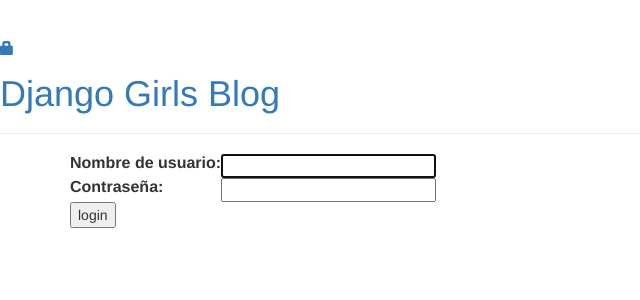
After one commit to Fortune1234246/querys, a Django app: page /accounts/login/ in a window 1280 px wide. The commit adds this page. Shown: the top 300 px of the page, without its empty margins (0-640 px from the left). Run offline with Django 3.2, Linux system fonts and the light colour scheme; some libraries are stand-ins or nearby versions.

Commit message:
Login y autenticacion

```diff
--- a/mysite/settings.py
+++ b/mysite/settings.py
@@ -121,3 +121,4 @@
 
 STATIC_URL = '/static/'
 STATIC_ROOT = os.path.join(BASE_DIR, 'static')
+LOGIN_REDIRECT_URL = '/'
--- a/mysite/urls.py
+++ b/mysite/urls.py
@@ -1,22 +1,12 @@
-"""mysite URL Configuration
-
-The `urlpatterns` list routes URLs to views. For more information please see:
-    https://docs.djangoproject.com/en/2.1/topics/http/urls/
-Examples:
-Function views
-    1. Add an import:  from my_app import views
-    2. Add a URL to urlpatterns:  path('', views.home, name='home')
-Class-based views
-    1. Add an import:  from other_app.views import Home
-    2. Add a URL to urlpatterns:  path('', Home.as_view(), name='home')
-Including another URLconf
-    1. Import the include() function: from django.urls import include, path
-    2. Add a URL to urlpatterns:  path('blog/', include('blog.urls'))
-"""
+from django.conf.urls import include, url
 from django.contrib import admin
-from django.urls import path, include
+from django.contrib.auth.views import LogoutView
+from django.contrib.auth.views import LoginView
+from django.contrib.auth import views
 
 urlpatterns = [
-    path('admin/', admin.site.urls),
-    path('', include('segundaApp.urls')),
+    url(r'^admin/', admin.site.urls),
+    url(r'^accounts/login/$', views.LoginView.as_view(), name='login'),
+    url(r'^accounts/logout/$', views.LogoutView.as_view(), name='logout', kwargs={'next_page': '/'}),
+    url(r'', include('segundaApp.urls')),
 ]
--- /dev/null
+++ b/segundaApp/templates/registration/login.html
@@ -0,0 +1,24 @@
+{% extends "segundaApp/base.html" %}
+
+{% block content %}
+    {% if form.errors %}
+        <p>Your username and password didn't match. Please try again.</p>
+    {% endif %}
+
+    <form method="post" action="{% url 'login' %}">
+    {% csrf_token %}
+        <table>
+        <tr>
+            <td>{{ form.username.label_tag }}</td>
+            <td>{{ form.username }}</td>
+        </tr>
+        <tr>
+            <td>{{ form.password.label_tag }}</td>
+            <td>{{ form.password }}</td>
+        </tr>
+        </table>
+
+        <input type="submit" value="login" />
+        <input type="hidden" name="next" value="{{ next }}" />
+    </form>
+{% endblock %}
--- a/segundaApp/templates/segundaApp/base.html
+++ b/segundaApp/templates/segundaApp/base.html
@@ -8,12 +8,16 @@
         <link rel="stylesheet" href="{% static 'css/blog.css' %}">
     </head>
     <body>
-    <div class="page-header">
-      <a href="{% url 'post_new' %}" class="top-menu"><span class="glyphicon glyphicon-plus">Agregar Post</span></a>
-      <a href="{% url 'post_draft_list' %}" class="top-menu"><span class="glyphicon glyphicon-edit">Post en borrador</span></a>
-
-        <h1><a href="/">Django Girls Blog</a></h1>
-    </div>
+      <div class="page-header">
+      {% if user.is_authenticated %}
+          <a href="{% url 'post_new' %}" class="top-menu"><span class="glyphicon glyphicon-plus"></span></a>
+          <a href="{% url 'post_draft_list' %}" class="top-menu"><span class="glyphicon glyphicon-edit"></span></a>
+          <p class="top-menu">Hello {{ user.username }} <small>(<a href="{% url 'logout' %}">Log out</a>)</small></p>
+      {% else %}
+          <a href="{% url 'login' %}" class="top-menu"><span class="glyphicon glyphicon-lock"></span></a>
+      {% endif %}
+      <h1><a href="/">Django Girls Blog</a></h1>
+  </div>
     <div class="content container">
         <div class="row">
             <div class="col-md-8">
@@ -23,4 +27,5 @@
         </div>
     </div>
 </body>
+
 </html>
--- a/segundaApp/urls.py
+++ b/segundaApp/urls.py
@@ -8,6 +8,4 @@
     path('post/new', views.post_new, name='post_new'),
     path('post/<int:pk>/edit/', views.post_edit, name='post_edit'),
     url(r'^drafts/$', views.post_draft_list, name='post_draft_list'),
-    url(r'^post/(?P<pk>\d+)/publish/$', views.post_publish, name='post_publish'),
-    url(r'^post/(?P<pk>\d+)/remove/$', views.post_remove, name='post_remove'),
 ]
--- a/segundaApp/views.py
+++ b/segundaApp/views.py
@@ -3,6 +3,7 @@
 from .forms import PostForm
 from segundaApp.models import Post
 from django.shortcuts import redirect
+from django.contrib.auth.decorators import login_required
 
 
 
@@ -14,6 +15,7 @@
     post = get_object_or_404(Post, pk=pk)
     return render(request, 'segundaApp/post_detail.html', {'post': post})
 
+@login_required
 def post_new(request):
     if request.method == "POST":
         form = PostForm(request.POST)
@@ -27,6 +29,7 @@
         form = PostForm()
     return render(request, 'segundaApp/post_edit.html', {'form': form})
 
+@login_required
 def post_edit(request, pk):
     post = get_object_or_404(Post, pk=pk)
     if request.method == "POST":
@@ -41,6 +44,7 @@
         form = PostForm(instance=post)
     return render(request, 'segundaApp/post_edit.html', {'form': form})
 
+@login_required
 def post_draft_list(request):
     posts = Post.objects.filter(published_date__isnull=True).order_by('created_date')
     return render(request, 'segundaApp/post_draft_list.html', {'posts': posts})
```
Also changed, not shown: db.sqlite3.
